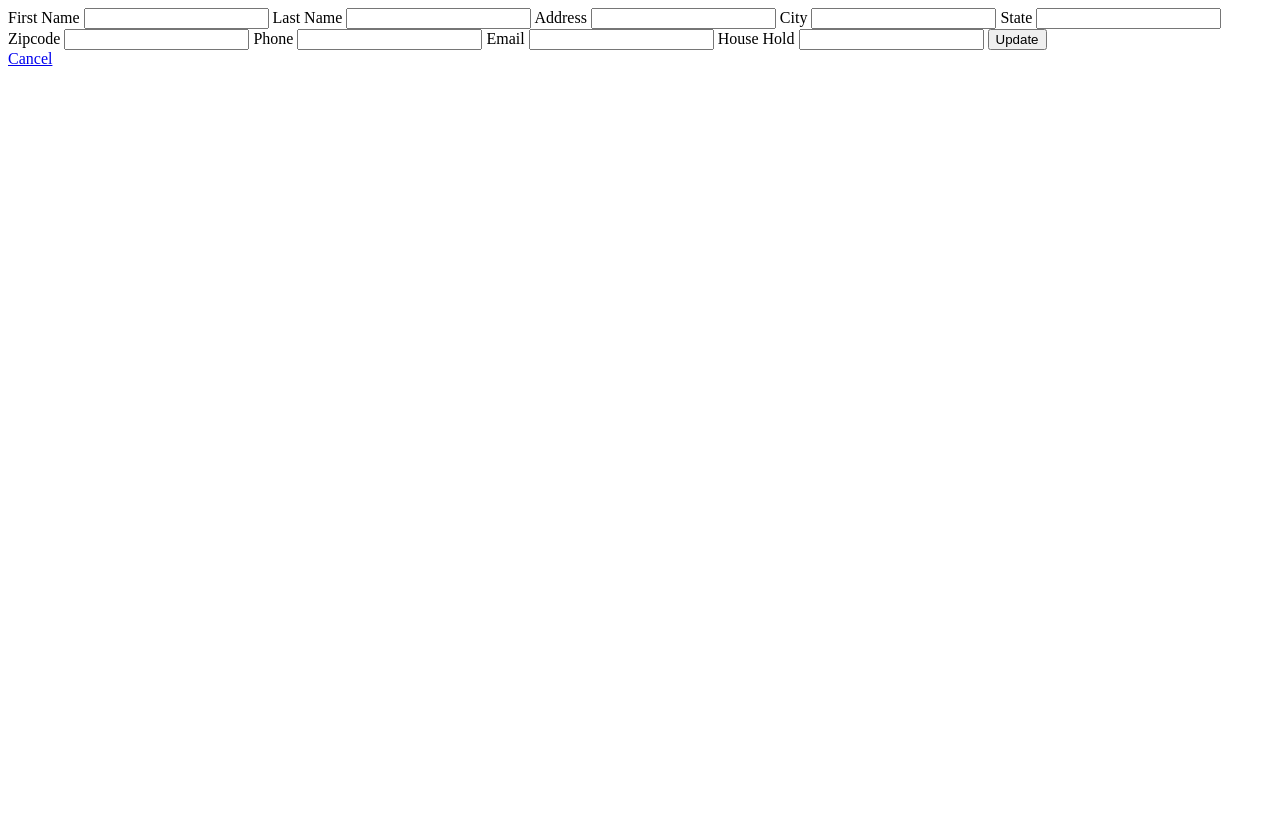
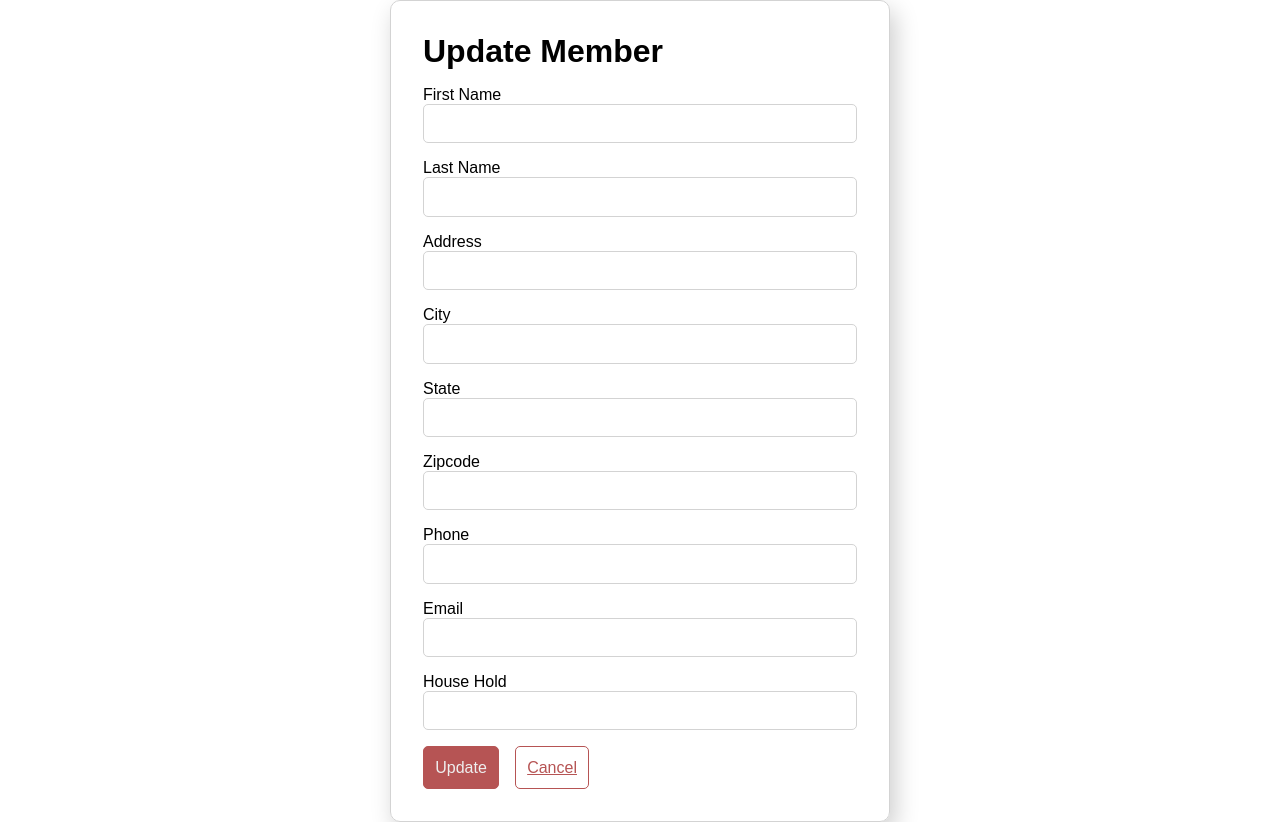
Before and after one commit to vsvang87/HFBC, a Flask app: page /update_member/1 in a window 1280 px wide. Before the commit the page ends 66 px from the top, so only its background shows below. Run offline with Flask 2, Linux system fonts and the light colour scheme.

Commit message:
complete update layout, style buttons, change font size

```diff
--- a/static/css/host_event.css
+++ b/static/css/host_event.css
@@ -144,7 +144,7 @@ align-items: center;
   position: absolute;
   background: var(--clr-darkRed);
   min-height: 100vh;
-  min-width: 18%;
+  min-width: 15%;
 }
 
 .side-nav {
--- /dev/null
+++ b/static/css/update_members.css
@@ -0,0 +1,75 @@
+* {
+  box-sizing: border-box;
+  padding: 0;
+  margin: 0;
+  font-family: 'Montserrat', sans-serif;
+}
+:root {
+   --clr-orange: rgb(209, 153, 0);
+  --clr-textWhite: #eeeeee;
+  --clr-darGray: #393e46;
+  --clr-lightGray: #e6e6e6;
+  --clr-darkRed: rgb(182, 84, 84);
+}
+body {
+  scroll-behavior: smooth;
+}
+
+.center {
+  width: min(90%, 110rem);
+  margin-inline: auto;
+}
+
+.update-member-container {
+  display: flex;
+  justify-content: center;
+  align-items: center;
+  min-height: 100vh;
+}
+form {
+  border: 1px solid lightgray;
+  box-shadow: 5px 10px 25px 0 rgba(0, 0, 0, 0.2);
+  border-radius: 10px;
+  padding: 2rem;
+  min-width: 500px;
+}
+form h1 {
+  margin-bottom: 1rem;
+}
+form .update-content {
+  display: flex;
+  justify-content: center;
+  align-items: flex-start;
+  flex-direction: column;
+  margin-bottom: 1rem;
+}
+
+form .update-content input {
+  width: 100%;
+  outline: none;
+  border: 1px solid lightgray;
+  border-radius: 5px;
+  padding: 0.7rem 0.3rem;
+}
+form .button-div {
+  display: flex;
+  justify-content: flex-start;
+  align-items: center;
+  gap: 1rem;
+}
+form .button-div .btn {
+  padding: .7rem;
+  border: 1px solid var(--clr-darkRed);
+  border-radius: 5px;
+  font-size: 1rem;
+  cursor: pointer;
+}
+form .button-div .update {
+  background: var(--clr-darkRed);
+  color: var(--clr-textWhite);
+}
+
+form .button-div .cancel {
+  background: transparent;
+  color: var(--clr-darkRed);
+}
--- a/templates/home.html
+++ b/templates/home.html
@@ -18,10 +18,8 @@
   </nav>
 
   <section class="section-1">
-    <div class="navigation">
-
+      <div class="navigation">
       <div class="side-nav">
-
        <div class="side-links">
         <p class="greeting">Hello, {{ users.first_name }}</p>
         <div class="side-links"></div>
--- a/templates/update_members.html
+++ b/templates/update_members.html
@@ -4,48 +4,60 @@
   <meta charset="UTF-8">
   <meta http-equiv="X-UA-Compatible" content="IE=edge">
   <meta name="viewport" content="width=device-width, initial-scale=1.0">
+
+  <link rel="stylesheet" href="../static/css/update_members.css"/>
   <title>Update Members</title>
 </head>
 <body>
 
+  <div class="center">
     <div class="update-member-container">
-    <div class="center">
 
       <form action="/update_member/{{ member_update.member_id }}" method="POST">
-
-      <label for="fristname">First Name</label>
+        <h1>Update Member</h1>
+        <div class="update-content"><label for="fristname">First Name</label>
       <input type="text" name="first_name" value="{{ member_update.first_name }}">
-
+    </div>
+        <div class="update-content">
            <label for="lastname">Last Name</label>
       <input type="text" name="last_name" value="{{ member_update.last_name }}">
-
+        </div>
+        <div class="update-content">
           <label for="address">Address</label>
       <input type="text" name="address" value="{{ member_update.address }}">
-
+        </div>
+        <div class="update-content">
           <label for="city">City</label>
       <input type="text" name="city" value="{{ member_update.city }}">
-
+        </div>
+        <div class="update-content">
           <label for="state">State</label>
       <input type="text" name="state" value="{{ member_update.state }}">
-
+        </div>
+        <div class="update-content">
           <label for="zipcode">Zipcode</label>
       <input type="text" name="zipcode" value="{{ member_update.zipcode }}"/>
-
+        </div>
+        <div class="update-content">
           <label for="phone">Phone</label>
       <input type="phone" name="phone" value="{{ member_update.last_name }}">
-
+        </div>
+        <div class="update-content">
           <label for="email">Email</label>
       <input type="email" name="email" value="{{ member_update.email }}">
-
+        </div>
+        <div class="update-content">
           <label for="household">House Hold</label>
       <input type="number" name="house_hold" value="{{ member_update.house_hold }}">
-      <input type="submit" value="Update">
+        </div>
+        <div class="button-div">
+          <input type="submit" value="Update" class="update btn">
+
+          <a href="/all_members" class="cancel btn">Cancel</a>
+
+        </div>
     </form>
-      <div class="cancel-btn-div">
-        <a href="/all_members" class="cancel-btn">Cancel</a>
     </div>
   </div>
-  </div>
-
 </body>
 </html>
```
Also changed, not shown: static/css/all_members.css (+7 -1 lines), templates/host_event.html (+0 -13 lines). Lines whose indentation alone changed are shown as unchanged.
